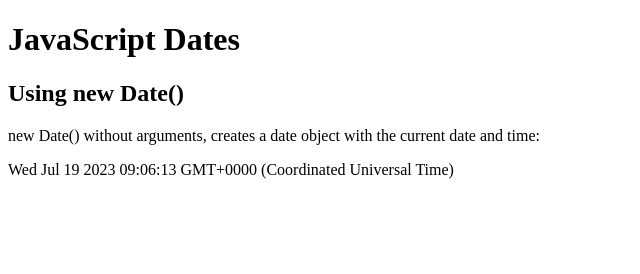
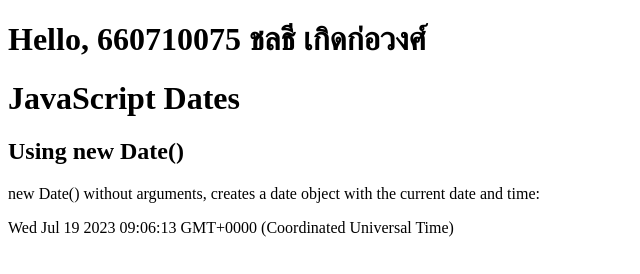
Before and after one commit to 660710075/517101-075, a plain HTML site: page index.html in a window 1280 px wide. Shown: the whole page, without its empty margins (0-640 px from the left). Drawn offline with Linux system fonts and the light colour scheme.

Commit message:
added id and name
เพิ่มบรรดัทเเสดงชื่อเเละรหัสใน h1

```diff
--- a/index.html
+++ b/index.html
@@ -2,8 +2,10 @@
 <html>
 <body>
 
+<h1>Hello, 660710075 ชลธี เกิดก่อวงศ์</h1>
 <h1>JavaScript Dates</h1>
 <h2>Using new Date()</h2>
+
 <p>new Date() without arguments, creates a date object with the current date and time:</p>
 
 <p id="demo"></p>
```
